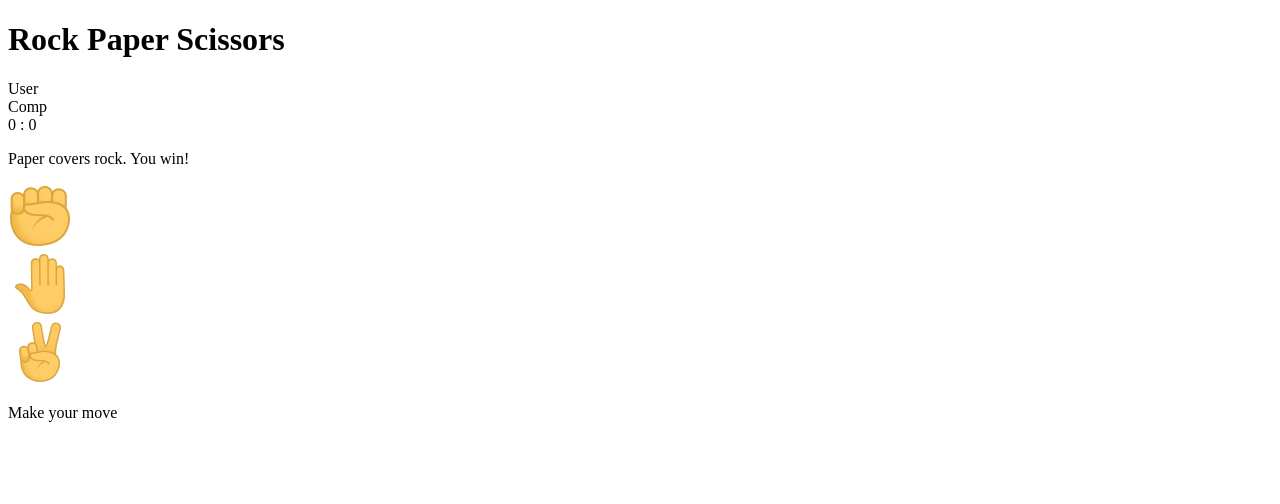
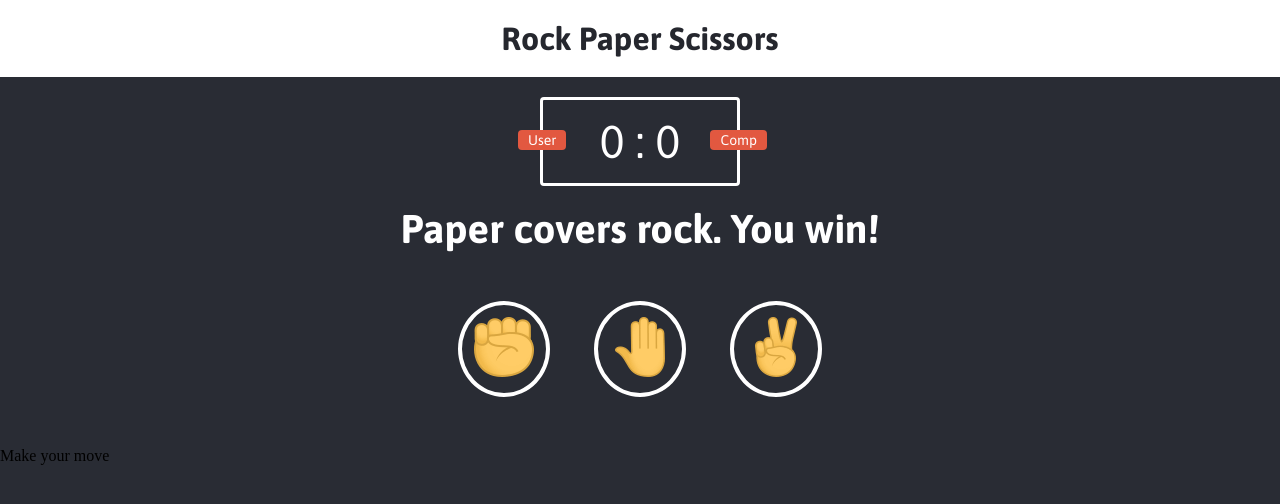
Before and after one commit to JBolanle/Rock-Paper-Scissors, a plain HTML site: page index.html in a window 1280 px wide. Drawn offline with Linux system fonts and the light colour scheme.

Commit message:
linked css to html and added styles to page

```diff
--- a/index.html
+++ b/index.html
@@ -5,8 +5,9 @@
     <meta charset="UTF-8">
     <meta name="viewport" content="width=device-width, initial-scale=1.0">
     <meta http-equiv="X-UA-Compatible" content="ie=edge">
+    <link rel="stylesheet" href="styles.css">
+    <link href="https://fonts.googleapis.com/css?family=Asap:400,700" rel="stylesheet"> <!--Fonts-->
     <title>Rock Paper Scissors</title>
-    <link rel="stylesheet" href="style.css">
 </head>
 
 <body>
@@ -15,8 +16,8 @@
         <h1>Rock Paper Scissors</h1>
     </header>
 
-    <div class="score-borad">
-        <div id="user-label" lass="badge">User</div>
+    <div class="score-board">
+        <div id="user-label" class="badge">User</div>
         <div id="comp-label" class="badge">Comp</div>
         <span id="user-score">0</span> :
         <span id="comp-score">0</span>
@@ -27,13 +28,13 @@
     </div>
 
     <div class="choices">
-        <div class="choices" id="r">
+        <div class="choice" id="r">
             <img src="images/rock.png" alt="">
         </div>
-        <div class="choices" id="p">
+        <div class="choice" id="p">
             <img src="images/paper.png" alt="">
         </div>
-        <div class="choices" id="s">
+        <div class="choice" id="s">
             <img src="images/scissors.png" alt="">
         </div>
     </div>
--- a/styles.css
+++ b/styles.css
@@ -0,0 +1,87 @@
+* {
+    margin: 0;
+    padding: 0;
+    box-sizing: border-box;
+}
+
+body {
+    background-color: #292C34;
+}
+
+header {
+    background: white;
+    padding: 20px;
+
+}
+
+header > h1 {
+    color: #25272E;
+    text-align: center;
+    font-family: Asap, sans-serif;
+    font-weight: bold;
+}
+
+.score-board {
+    margin: 20px auto;
+    border: 3px solid white;
+    width: 200px;
+    border-radius: 4px;
+    text-align: center;
+    font-size: 46px;
+    color: white;
+    padding: 15px 20px;
+    font-family: Asap, sans-serif;
+    position: relative;
+}
+
+.badge {
+    background: #E25840;
+    color: white;
+    font-size: 14px;
+    padding: 2px 10px;
+    font-family: Asap, sans-serif;
+}
+
+#user-label {
+    position: absolute;
+    border-radius: 4px;
+    top: 30px;
+    left: -25px;
+}
+
+#comp-label {
+    position: absolute;
+    border-radius: 4px;
+    top: 30px;
+    right: -30px;
+}
+
+.result {
+    font-size: 40px;
+    color: white;
+}
+
+.result > p {
+    text-align: center;
+    font-family: Asap, sans-serif;
+    font-weight: bold;
+}
+
+.choices {
+    margin: 50px 0;
+    text-align: center;
+}
+
+.choice {
+    border: 4px solid white;
+    border-radius: 50%;
+    margin: 0 20px;
+    padding: 10px;
+    display: inline-block;
+    transition: all 0.3s ease;
+}
+
+.choice:hover {
+    background: #24272E;
+    cursor: pointer;
+}
```
